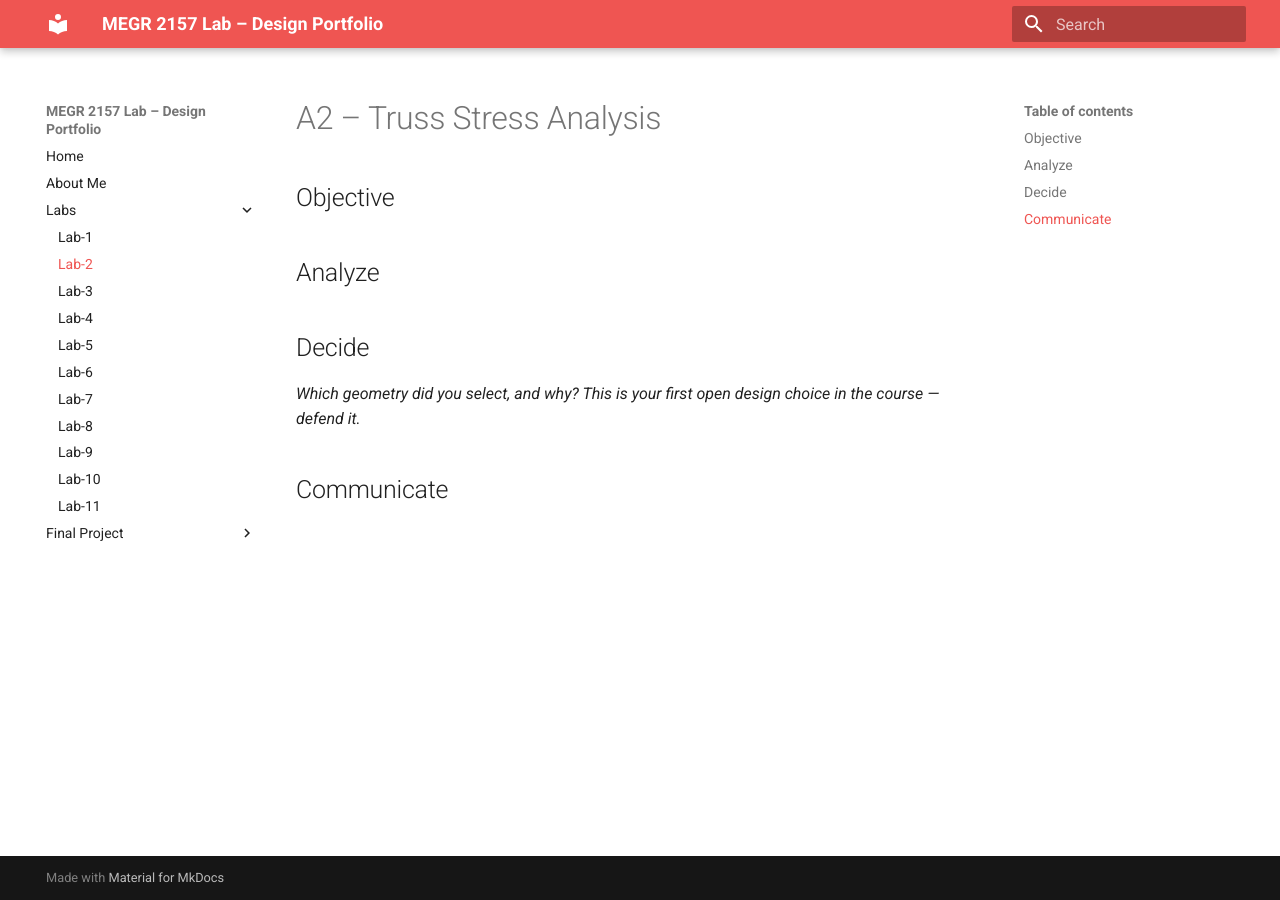
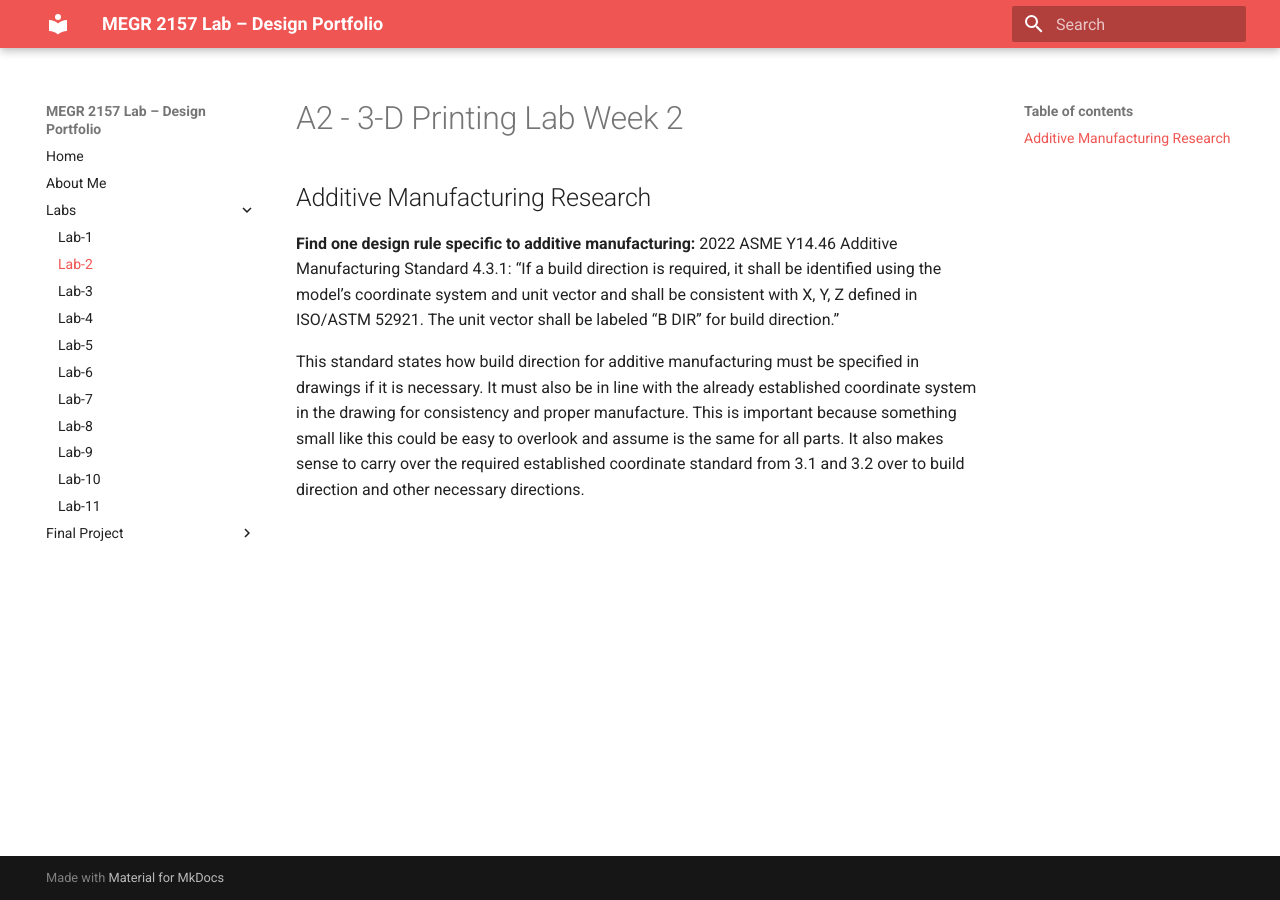
Before and after one commit to TropicalFury/megr2157_3dlab_portfolio, an MkDocs documentation site: the page built from docs/Labs/L02/index.md, in a window 1280 px wide. Built offline with MkDocs 1.6.1 and Material for MkDocs 9.7.7, drawn with Linux system fonts in a browser that asks for light colours.

Commit message:
3D Lab Week 2 First Research Addition
Updated the document to reflect the new focus on additive manufacturing and its design rules.

```diff
--- a/docs/Labs/L02/index.md
+++ b/docs/Labs/L02/index.md
@@ -1,12 +1,7 @@
-# A2 – Truss Stress Analysis
+# A2 - 3-D Printing Lab Week 2
 
-## Objective
+## Additive Manufacturing Research
+**Find one design rule specific to additive manufacturing:**
+2022 ASME Y14.46 Additive Manufacturing Standard 4.3.1: “If a build direction is required, it shall be identified using the model’s coordinate system and unit vector and shall be consistent with X, Y, Z defined in ISO/ASTM 52921. The unit vector shall be labeled “B DIR” for build direction.”
 
-
-## Analyze
-
-
-## Decide
-_Which geometry did you select, and why? This is your first open design choice in the course — defend it._
-
-## Communicate
+This standard states how build direction for additive manufacturing must be specified in drawings if it is necessary. It must also be in line with the already established coordinate system in the drawing for consistency and proper manufacture. This is important because something small like this could be easy to overlook and assume is the same for all parts. It also makes sense to carry over the required established coordinate standard from 3.1 and 3.2 over to build direction and other necessary directions.
```
